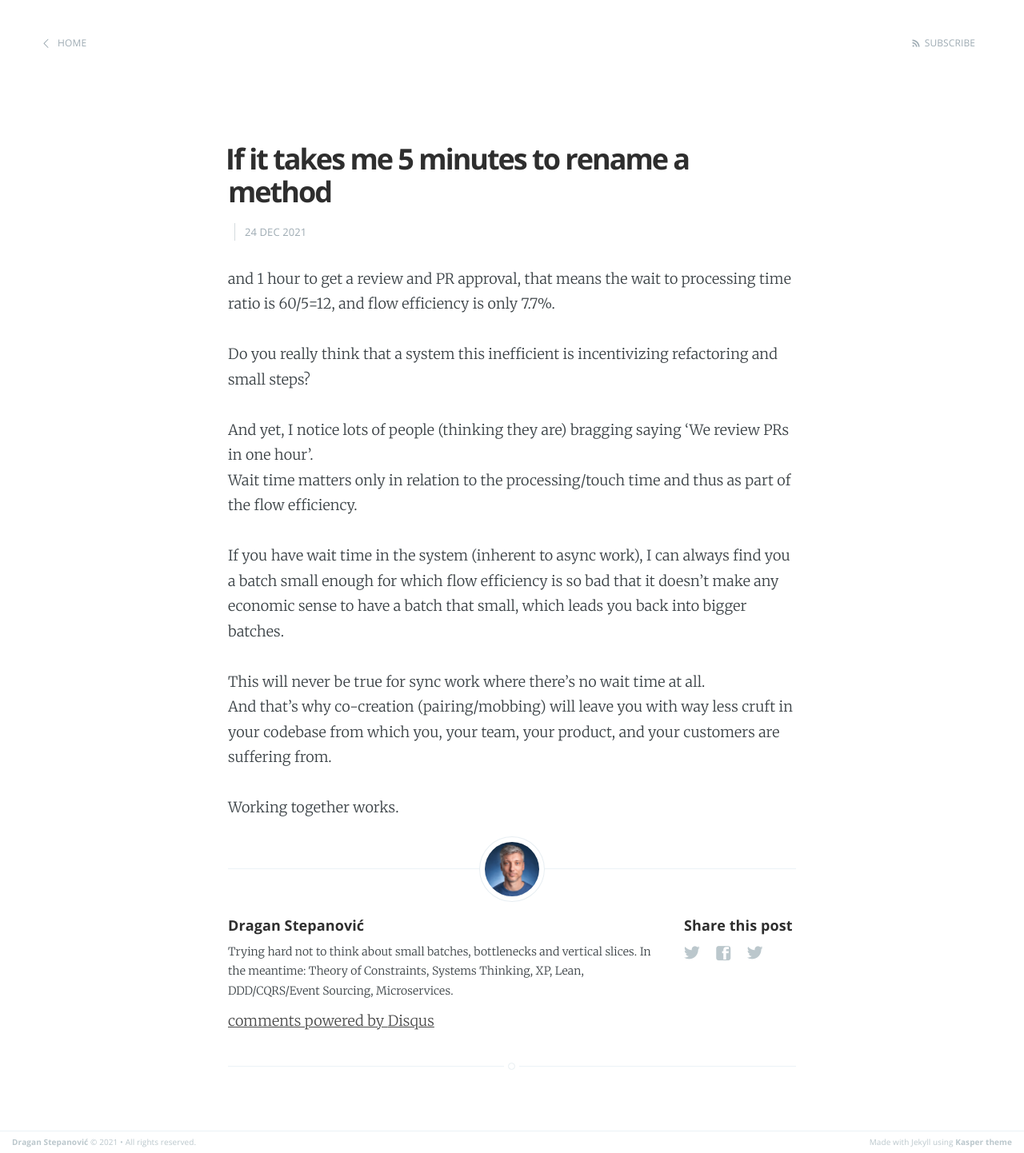
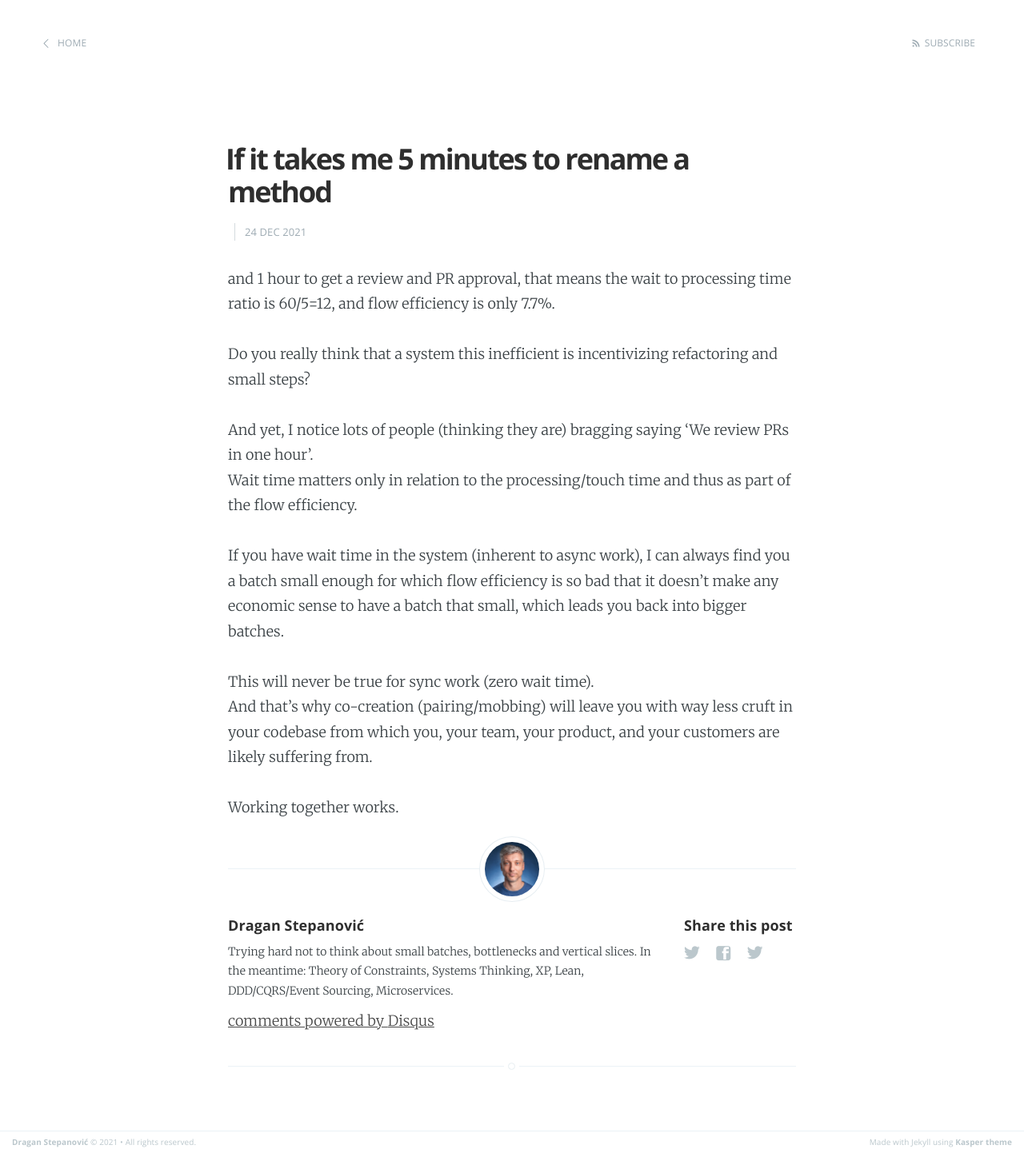
Before and after one commit to dragan-stepanovic/dragan-stepanovic.github.io, a Jekyll site: the page built from _posts/2021-12-24-bragging-about-small-pr.md, in a window 1280 px wide. Shown: the whole page at 80% size. Built offline with Jekyll 4.4.1, drawn with Linux system fonts in a browser that asks for light colours; our own code applies the rules of GitHub Pages for plain Markdown files; comment, search, counter and statistics services are not loaded.

Commit message:
Update 2021-12-24-bragging-about-small-pr.md

```diff
--- a/_posts/2021-12-24-bragging-about-small-pr.md
+++ b/_posts/2021-12-24-bragging-about-small-pr.md
@@ -12,7 +12,7 @@ Wait time matters only in relation to the processing/touch time and thus as part
 
 If you have wait time in the system (inherent to async work), I can always find you a batch small enough for which flow efficiency is so bad that it doesn't make any economic sense to have a batch that small, which leads you back into bigger batches.
 
-This will never be true for sync work where there's no wait time at all.
-And that's why co-creation (pairing/mobbing) will leave you with way less cruft in your codebase from which you, your team, your product, and your customers are suffering from.
+This will never be true for sync work (zero wait time).
+And that's why co-creation (pairing/mobbing) will leave you with way less cruft in your codebase from which you, your team, your product, and your customers are likely suffering from.
 
 Working together works.
```
